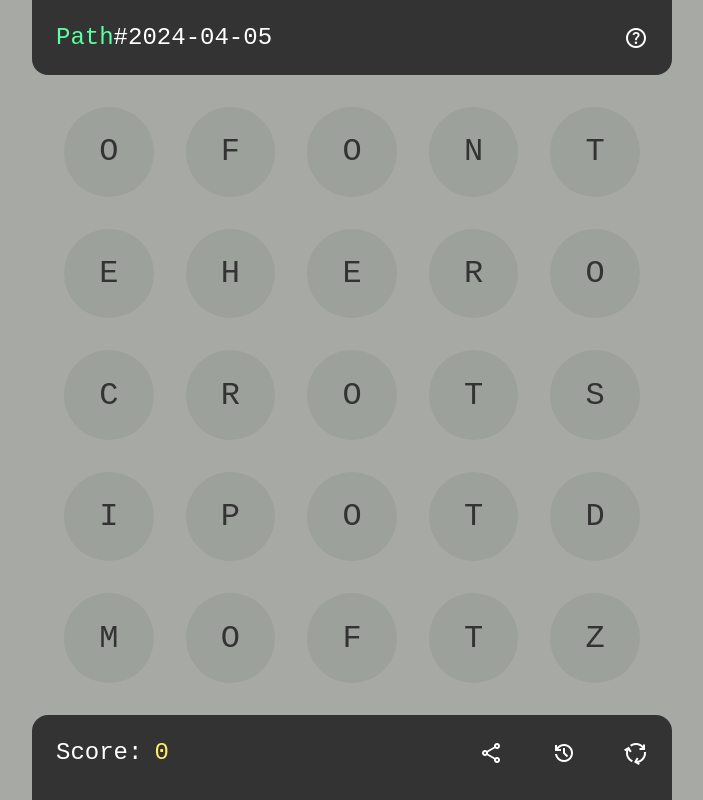
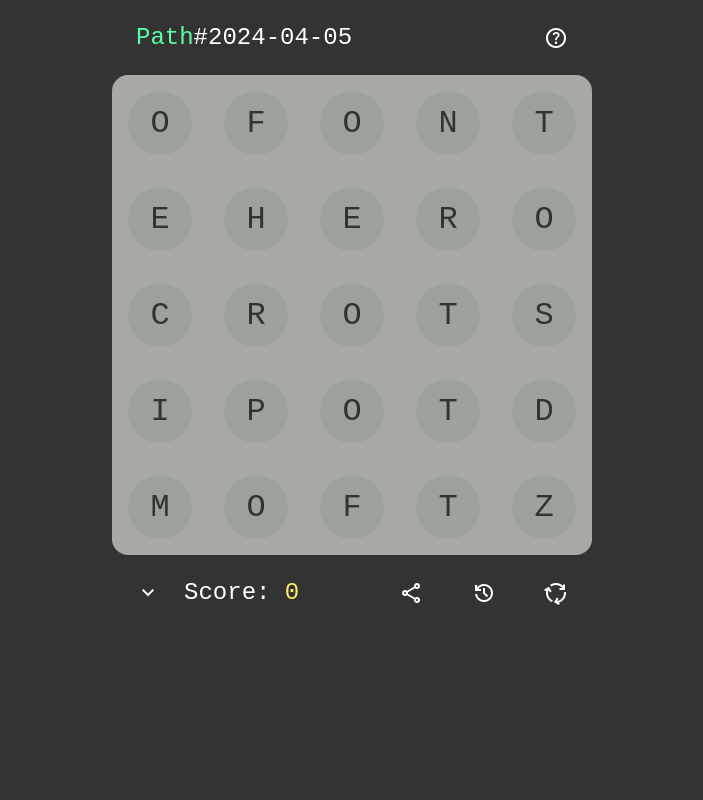
Before and after one commit to kflorence/paths, a website built with Parcel: page src/index.html in a window 1280 px wide. Shown: the whole page, without its empty margins (288-991 px from the left). Built offline with nearby package versions, Linux system fonts and the light colour scheme.

Commit message:
UI tweaks

```diff
--- a/src/components/game.js
+++ b/src/components/game.js
@@ -2,11 +2,11 @@ import { Grid } from './grid'
 import { EventListeners } from './eventListeners'
 import { State } from './state'
 
+const $expand = document.getElementById('expand')
 const $footer = document.getElementById('footer')
 const $id = document.getElementById('id')
 const $reset = document.getElementById('reset')
 const $score = document.getElementById('score')
-const $status = document.getElementById('status')
 const $swaps = document.getElementById('swaps')
 const $words = document.getElementById('words')
 
@@ -97,10 +97,13 @@ export class Game {
 
 const expanded = State.get(Game.Params.expanded)
 if (expanded || [Game.Params.expanded, Game.Params.state].some((param) => params.has(param))) {
+  $expand.textContent = 'expand_more'
   $footer.classList.add(Game.Params.expanded)
 }
 
-$status.addEventListener('click', () => {
+$expand.addEventListener('click', () => {
   $footer.classList.toggle(Game.Params.expanded)
-  State.set(Game.Params.expanded, $footer.classList.contains(Game.Params.expanded))
+  const expanded = $footer.classList.contains(Game.Params.expanded)
+  $expand.textContent = expanded ? 'expand_more' : 'expand_less'
+  State.set(Game.Params.expanded, expanded)
 })
--- a/src/index.html
+++ b/src/index.html
@@ -17,7 +17,6 @@
 <body>
   <div id="container">
     <header>
-      <div class="container">
       <div class="flex-left">
         <div id="title">
           <a id="home" title="Home" href="/">Path</a>#<a id="id" title="ID"></a>
@@ -28,13 +27,15 @@
           <li><span class="material-symbols-outlined" id="help" title="Help">help</span></li>
         </ul>
       </div>
-      </div>
     </header>
     <main id="grid"></main>
     <footer id="footer">
       <div class="container">
-        <div class="flex-left" id="status">
-          Score:<span id="score" title="Score: click for more information">0</span>
+        <div class="flex-left">
+          <span class="material-symbols-outlined" id="expand" title="More Information">expand_more</span>
+          <div id="status">
+            Score: <span id="score" title="Score">0</span>
+          </div>
         </div>
         <div class="flex-right">
           <ul class="menu">
--- a/src/styles.css
+++ b/src/styles.css
@@ -1,6 +1,6 @@
 html,
 body {
-  background-color: #A7A9A4;
+  background-color: #333;
   color: white;
   font-family: 'Noto Sons Mono', monospace;
   height: 100%;
@@ -15,7 +15,6 @@ body {
 }
 
 header, footer {
-  background-color: #A7A9A4;
   align-items: stretch;
   display: flex;
   font-size: 24px;
@@ -30,35 +29,20 @@ header a {
   text-decoration: none;
 }
 
-header .container {
-  background-color: #333;
-  border-bottom-left-radius: 16px;
-  border-bottom-right-radius: 16px;
-}
-
 header .flex-left {
   flex: content;
 }
 
 footer {
   flex-direction: column;
+  margin-bottom: 1em;
 }
 
-footer .container {
-  background-color: #333;
-  border-top-left-radius: 16px;
-  border-top-right-radius: 16px;
-}
-
-#container {
-  background-color: #333;
-  min-width: 320px;
-  width: 100%;
-}
-
-#grid {
-  background-color: #A7A9A4;
-  padding: 0.5em;
+#expand {
+  align-items: center;
+  cursor: pointer;
+  display: inline-flex;
+  padding: 1em;
 }
 
 #home {
@@ -67,13 +51,11 @@ footer .container {
 
 #score {
   color: #FFED65;
-  margin-left: 0.5em;
 }
 
 #status {
-  cursor: pointer;
-  padding: 1em;
-  user-select: none;
+  padding: 1em 0;
+  text-wrap: nowrap;
 }
 
 #title {
@@ -87,6 +69,7 @@ footer .container {
 
 .drawer {
   background: #50514F;
+  border-radius: 16px;
   display: none;
   padding: 1em;
 }
@@ -146,6 +129,8 @@ footer .container {
 /* https://coolors.co/50514f-b4adea-fdfff7-59ffa0-ffed65 */
 
 .grid {
+  background-color: #A7A9A4;
+  border-radius: 16px;
   cursor: pointer;
   display: grid;
   font-size: 2em;
@@ -154,27 +139,12 @@ footer .container {
   user-select: none;
 }
 
-.grid-5 #container {
-  min-width: 320px;
-  max-width: 640px;
-}
-
 .grid-5 .grid {
   grid-template-columns: repeat(5, 1fr);
 }
 
-.grid-7 #container {
-  min-width: 420px;
-  max-width: 896px;
-}
-
 .grid-7 .grid {
   grid-template-columns: repeat(7, 1fr);
-}
-
-.grid-9 #container {
-  min-width: 520px;
-  max-width: 1152px;
 }
 
 .grid-9 .grid {
@@ -186,13 +156,14 @@ footer .container {
   aspect-ratio: 1;
   background-color: #9da19c;
   border-radius: 50%;
+  box-sizing: border-box;
   color: #333;
   display: flex;
   justify-content: center;
-  margin: 0.5em;
-  min-width: 2em;
+  margin: clamp(8px, 2vw, 16px);
   position: relative;
   text-transform: uppercase;
+  width: 64px;
 }
 
 .grid .cell .content {
@@ -205,20 +176,21 @@ footer .container {
   z-index: 2;
 }
 
-.grid .cell-last .content {
+.grid .cell-first .content {
   background-color: rgba(0, 0, 0, 0.2);
 }
 
 /* path is pointing east by default */
 .grid .cell-path:not(.cell-last)::after {
   background-color: inherit;
+  box-sizing: border-box;
   content: '';
   height: 25%;
   left: 50%;
   opacity: 1;
   position: absolute;
   transform-origin: left center;
-  width: calc(100% + 1em);
+  width: 150%;
   z-index: 1;
 }
 
@@ -324,10 +296,6 @@ footer .container {
   text-decoration: none;
 }
 
-@media (min-width: 426px) {
-
-}
-
 @media (max-width: 1024px) {
   dialog {
     width: 100%;
```
Lines whose indentation alone changed are shown as unchanged.
